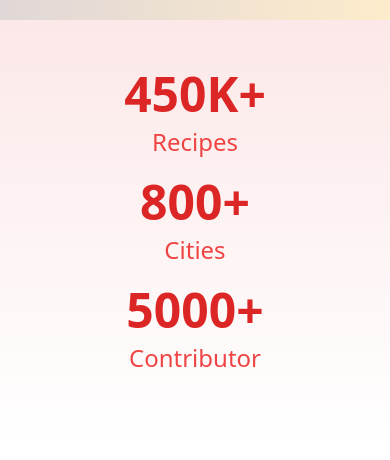
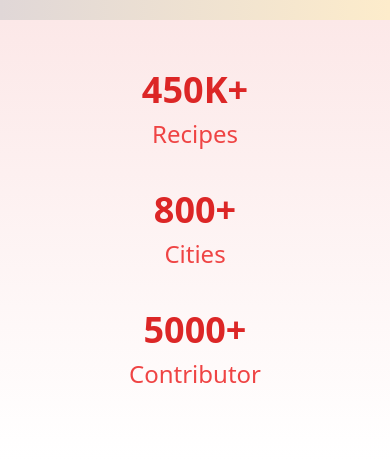
Before and after one commit to josua-stng/recipe-app, a React (Vite) app: page / in a window 390 px wide. Shown: the part 638-1098 px from the top of the page. Built offline with nearby package versions, Linux system fonts and the light colour scheme; no server answers.

Commit message:
fix design breakpoints

```diff
--- a/src/components/Participant.tsx
+++ b/src/components/Participant.tsx
@@ -1,17 +1,17 @@
 const Participant = () => {
     return (
         <div className="participant pt-[50px] pb-[50px]">
-            <div className="flex flex-col justify-evenly items-center md:flex-row">
+            <div className="flex gap-5  flex-col justify-evenly items-center md:flex-row">
                 <div className="flex flex-col items-center pb-5">
-                    <h1 className="text-5xl font-bold text-red-600">450K+</h1>
+                    <h1 className="text-4xl font-bold text-red-600 md:text-5xl">450K+</h1>
                     <h2 className="pt-2 text-2xl text-red-500">Recipes</h2>
                 </div>
                 <div className="flex flex-col items-center pb-5">
-                    <h1 className="text-5xl font-bold text-red-600">800+</h1>
+                    <h1 className="text-4xl font-bold text-red-600 md:text-5xl">800+</h1>
                     <h2 className="pt-2 text-2xl text-red-500">Cities</h2>
                 </div>
                 <div className="flex flex-col items-center pb-5">
-                    <h1 className="text-5xl font-bold text-red-600">5000+</h1>
+                    <h1 className="text-4xl font-bold text-red-600 md:text-5xl">5000+</h1>
                     <h2 className="pt-2 text-2xl text-red-500">Contributor</h2>
                 </div>
             </div>
```
